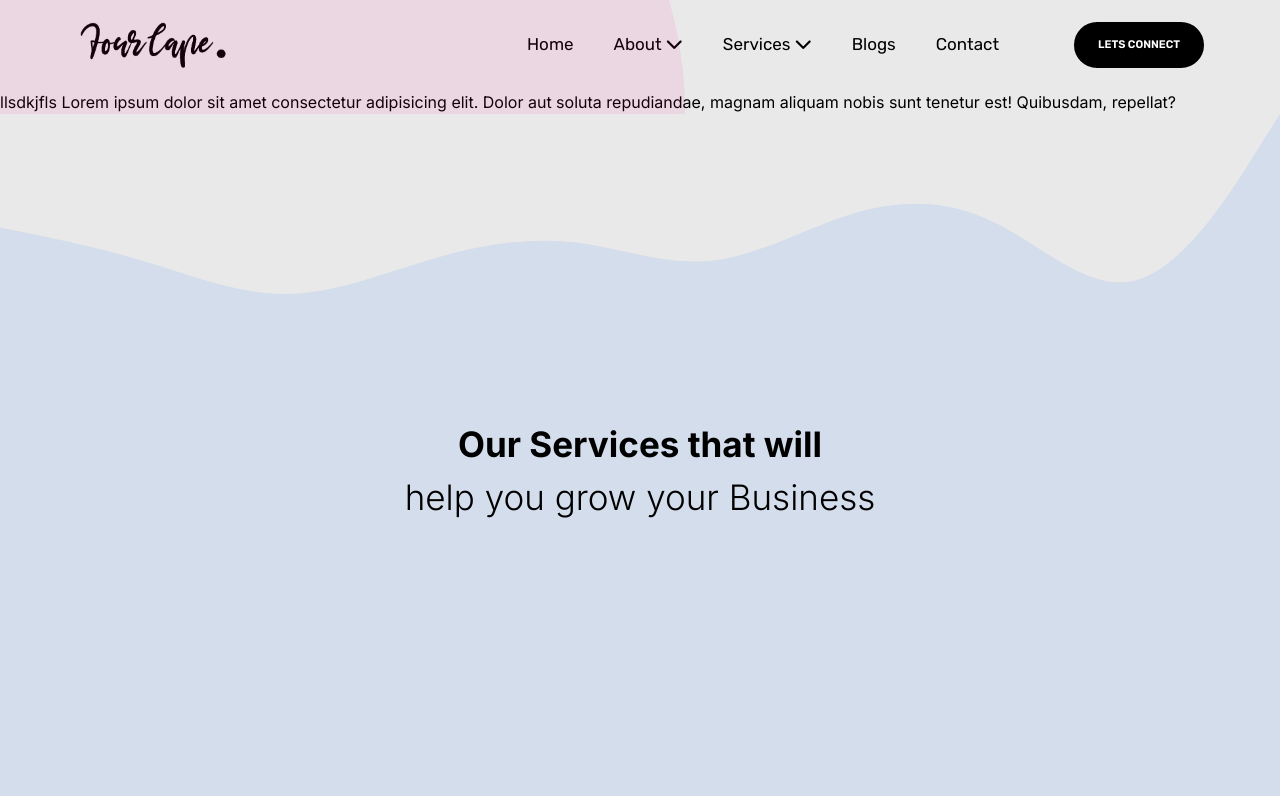
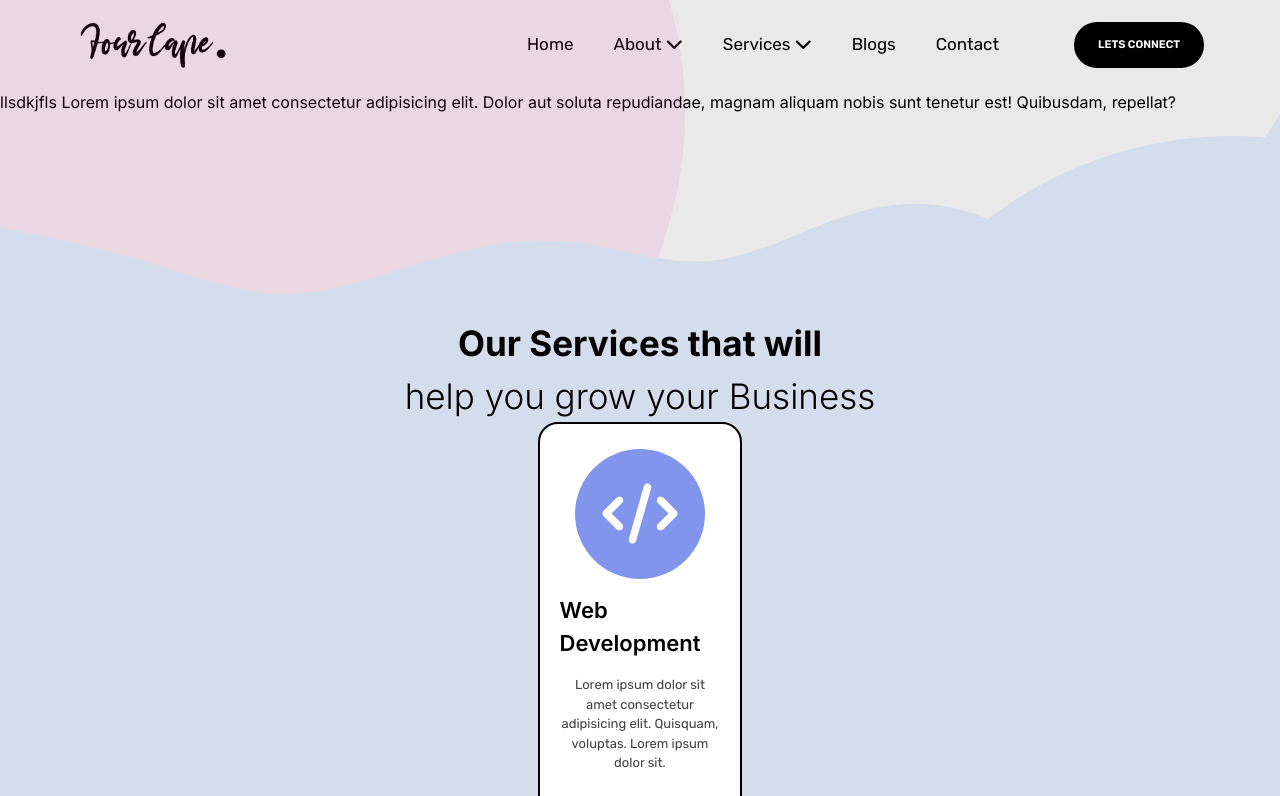
Before and after one commit to Four-Cape-Org/Four-Cape-Web-Frontend, a React (Vite) app: page / in a window 1280 px wide. Shown: the top 796 px of the page. Built offline with nearby package versions, Linux system fonts and the light colour scheme.

Commit message:
Home Carousel UI

```diff
--- a/src/Components/Bubbles.jsx
+++ b/src/Components/Bubbles.jsx
@@ -10,7 +10,7 @@ const Bubbles = (props) => {
         height: props.dimension,
         borderRadius: '50%',
         backgroundColor: props.color,
-        zIndex: '0',
+        zIndex: '1',
    }
 
   return (
--- a/src/Components/Home/ServiceCards.jsx
+++ b/src/Components/Home/ServiceCards.jsx
@@ -1,19 +1,48 @@
 import React from 'react'
+import { Link } from 'react-router-dom'
 
 // Image imports
 import upperWave from '../../assets/img/wave_upper.svg'
 import lowerWave from '../../assets/img/wave_lower.svg'
 
 const ServiceCards = () => {
+
+
+    const buttonStyle = "my-[25px] px-[22px] py-[8px] rounded-[50px] border-[2px] border-[black] text-[white] bg-[black] font-semibold text-[13px] hover:bg-[transparent] hover:text-[black] hover:shadow-lg  font-rubik hover:shadow-gray-500/40 transition-all duration-500 hover:translate-y-[-4px]";
+
+
   return (
-    <div className='relative'>
-        <img src={upperWave} alt="" />
-        <div className='h-[28em] bg-[#d4ddeb]'></div>
-        <img src={lowerWave} alt="" />
+    <div className='relative z-[3]'>
+        <div className="w-screen top-0 left-0 z-[2]">
+            <img src={upperWave} alt="" />
+            <div className='h-[28em] bg-[#d4ddeb]'></div>
+            <img src={lowerWave} alt="" />
+        </div>
 
-        <div className='flex flex-col justify-center items-center absolute top-[19em] left-[50%] translate-x-[-50%] z-[2] bg-[#d4ddeb]'>
-            <h1 className='text-[35px] font-bold text-center bg-[#d4ddeb]'> Our Services that will <br/><span className='font-light bg-[#d4ddeb]'>help you grow your Business</span></h1>
-        </div>
+        <div className="absolute z-[3] top-[20%] w-screen">
+
+            <div className='flex flex-col justify-center items-center'>
+                <h1 className='text-[35px] font-bold text-center'>Our Services that will <br/><span className='font-light'>help you grow your Business</span></h1>
+            </div>
+
+            <div className='flex justify-center items-center w-screen'>
+
+                <div className='flex justify-center items-start w-[80%]'>
+
+                    <div className="flex flex-col justify-center items-center w-[20%] bg-[white] border-[black] border-[2px] rounded-[20px] py-[25px] px-[20px]">
+                        <div className='flex justify-center items-center rounded-[50%] bg-[#8195ED] h-[130px] w-[130px]'>
+                            <span className='text-[white] text-[60px] font-bold'><i class="fa-solid fa-code"></i></span>
+                        </div>
+                        <h3 className='text-[22px] font-semibold my-[15px]'>Web Development</h3>
+                        <p className='text-[13px] text-[#414141] font-rubik text-center'>Lorem ipsum dolor sit amet consectetur adipisicing elit. Quisquam, voluptas. Lorem ipsum dolor sit.</p>
+                        <Link className={buttonStyle}>Know More</Link>
+                    </div>
+
+                </div>
+
+            </div>
+
+            </div>
     </div>
   )
 }
--- a/src/index.css
+++ b/src/index.css
@@ -12,11 +12,12 @@
 
 
     *{
-        background-color: #e9e9e9;
+
         font-family: 'Inter', sans-serif;
     }
 
     body{
+        background-color: #e9e9e9;
         overflow-x: hidden;
     }
 }
```
